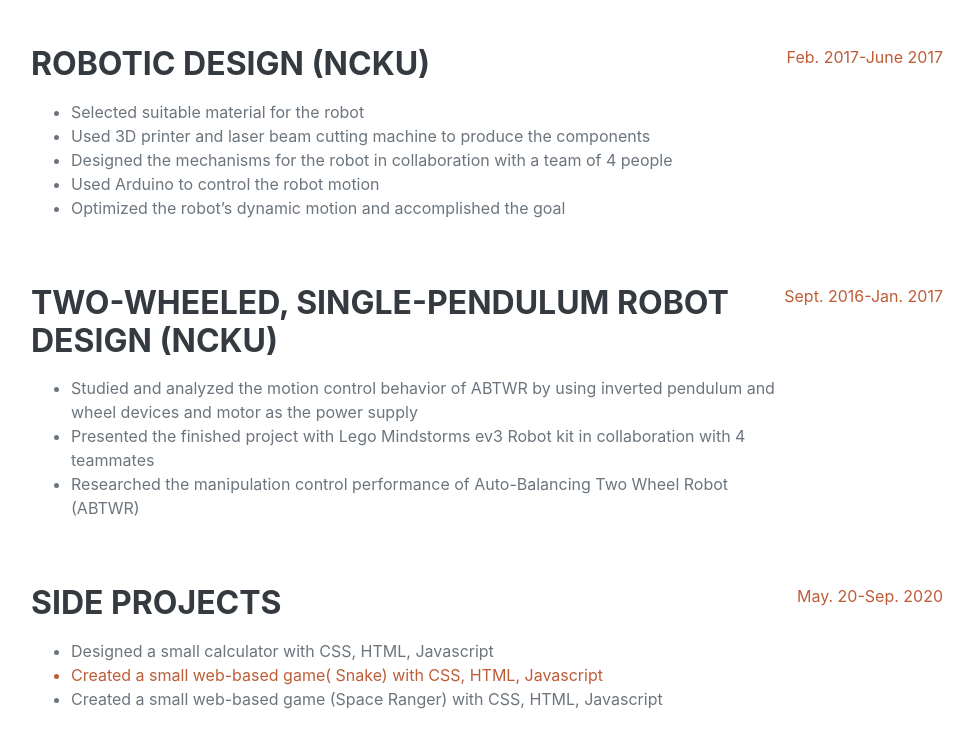
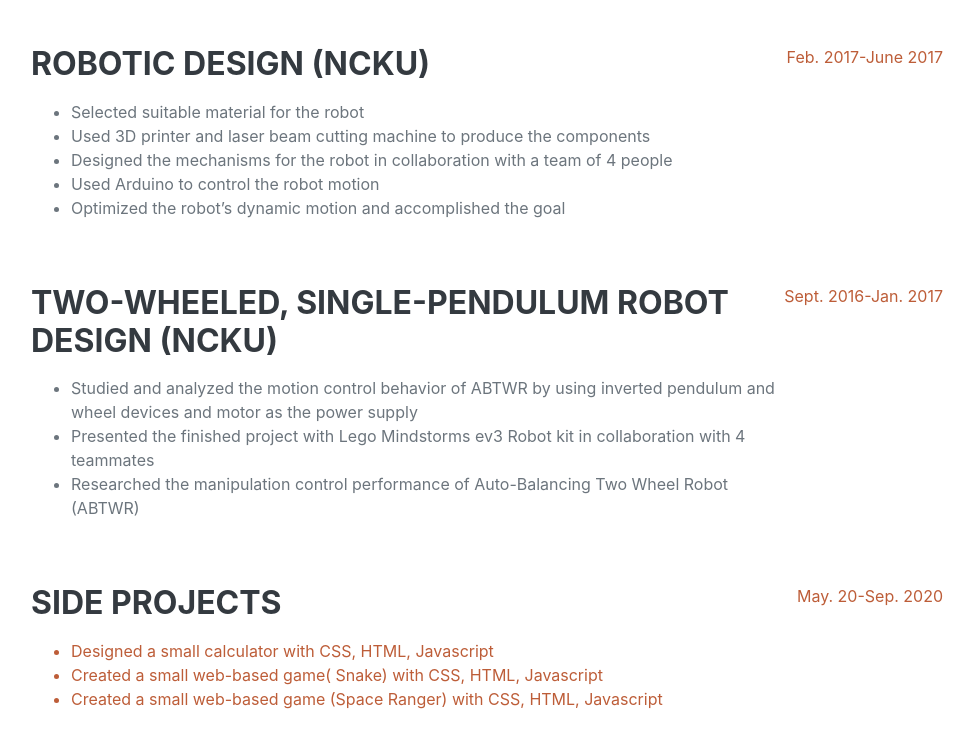
Before and after one commit to Ann0426/ann0426.github.io, a plain HTML site: page index.html in a window 1280 px wide. Shown: the part 4398-5146 px from the top of the page, without its empty margins (289-1263 px from the left). Drawn offline with nearby package versions, Linux system fonts and the light colour scheme; a web font is replaced by a local one.

Commit message:
version2

```diff
--- a/index.html
+++ b/index.html
@@ -159,7 +159,7 @@ Cloud Computing, TCP/IP</div>
                     <h2 class="mb-5">Projects</h2>
                     <div class="d-flex flex-column flex-md-row justify-content-between mb-5">
                         <div class="flex-grow-1">
-                            <h3 class="mb-0">Amazon Clone Web App</h3>
+                            <a href="https://challenge-8eab4.web.app/"><h3 class="mb-0">Amazon Clone Web App</h3></a>
                             <p>
                             <ul>
                               <li>Set up Firebase; Develop React, React Context API and Javascript </li>
@@ -239,9 +239,9 @@ Cloud Computing, TCP/IP</div>
                     <h3 class="mb-0">Side Projects </h3>
                     <p>
                       <ul>
-                        <li>Designed a small calculator with CSS, HTML, Javascript</li>
+                       <a href=" https://ann0426.github.io/Calculator/"><li>Designed a small calculator with CSS, HTML, Javascript</li></a>
                         <a href="https://ann0426.github.io/snake-game/"><li>Created a small web-based game( Snake) with CSS, HTML, Javascript</li></a>
-                        <li>Created a small web-based game (Space Ranger) with CSS, HTML, Javascript</li>
+                        <a href="https://ann0426.github.io/Space-ranger-game/"><li>Created a small web-based game (Space Ranger) with CSS, HTML, Javascript</li></a>
                       </ul>
                     </p>
                 </div>
```
